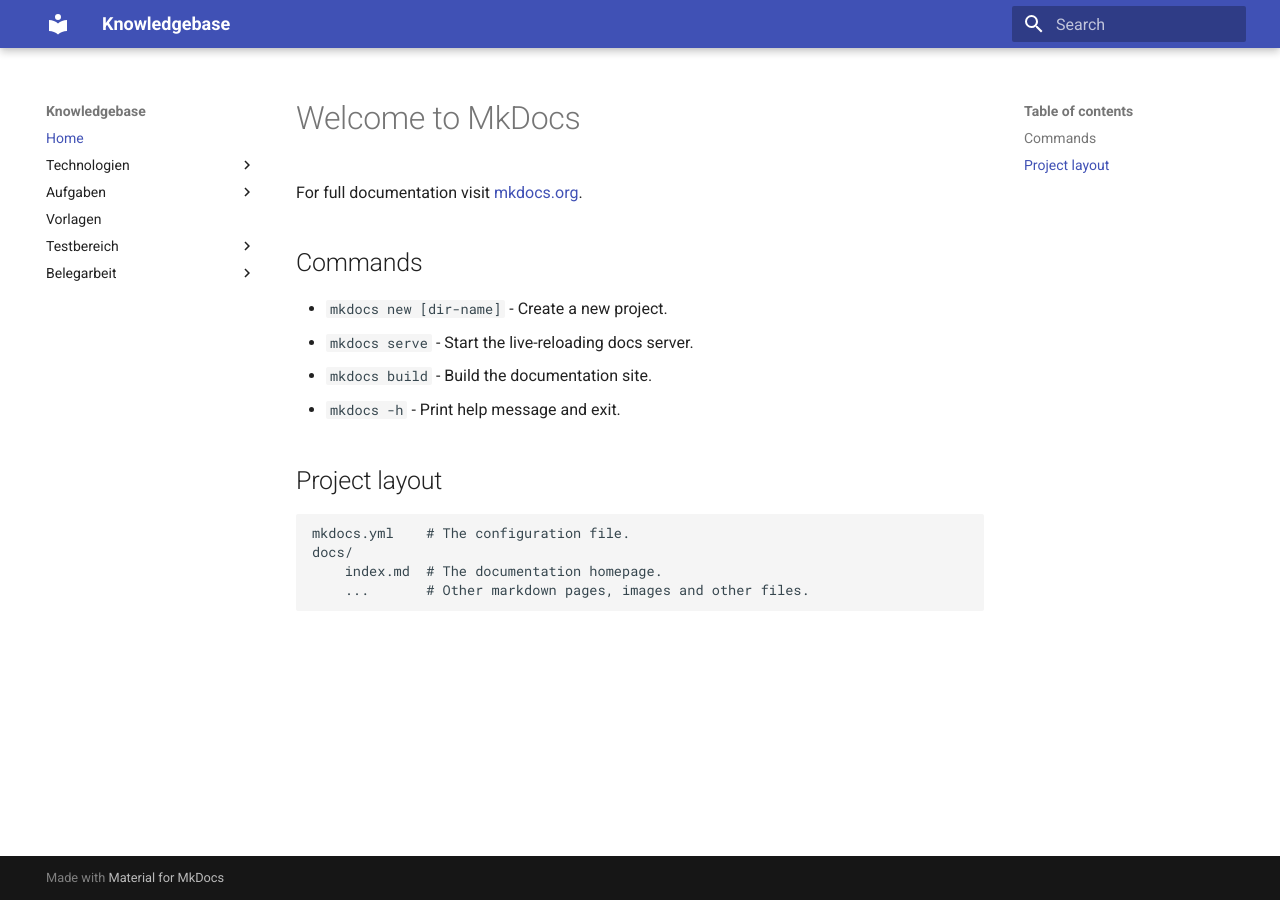
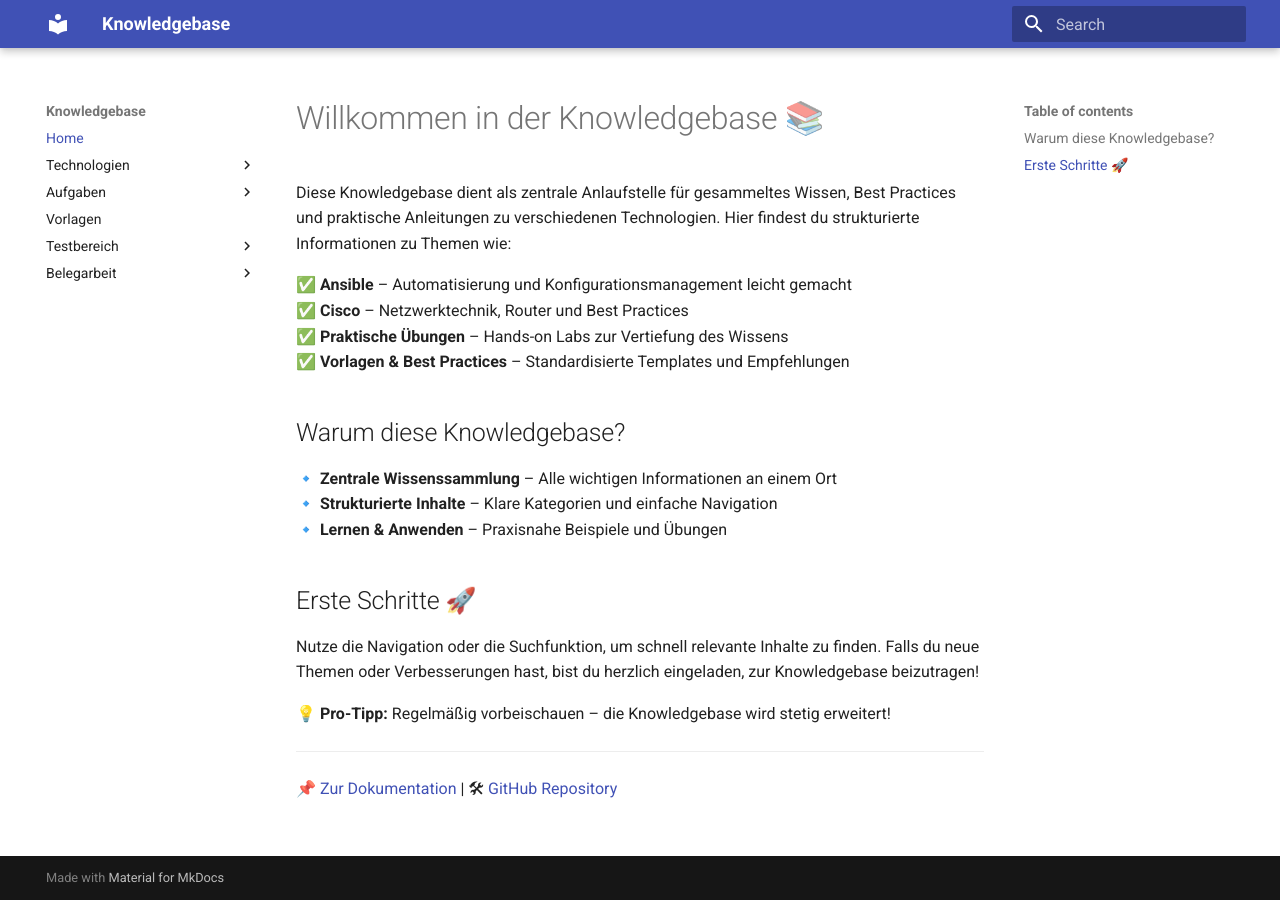
Before and after one commit to road2Goat31/obsidian-wiki, an MkDocs documentation site: the page built from docs/index.md, in a window 1280 px wide. Built offline with MkDocs 1.6.1 and Material for MkDocs 9.7.7, drawn with Linux system fonts in a browser that asks for light colours.

Commit message:
index Datei angepasst

```diff
--- a/docs/index.md
+++ b/docs/index.md
@@ -1,17 +1,22 @@
-# Welcome to MkDocs
+# Willkommen in der Knowledgebase 📚
 
-For full documentation visit [mkdocs.org](https://www.mkdocs.org).
+Diese Knowledgebase dient als zentrale Anlaufstelle für gesammeltes Wissen, Best Practices und praktische Anleitungen zu verschiedenen Technologien. Hier findest du strukturierte Informationen zu Themen wie:
 
-## Commands
+✅ **Ansible** – Automatisierung und Konfigurationsmanagement leicht gemacht
+✅ **Cisco** – Netzwerktechnik, Router und Best Practices
+✅ **Praktische Übungen** – Hands-on Labs zur Vertiefung des Wissens
+✅ **Vorlagen & Best Practices** – Standardisierte Templates und Empfehlungen
 
-* `mkdocs new [dir-name]` - Create a new project.
-* `mkdocs serve` - Start the live-reloading docs server.
-* `mkdocs build` - Build the documentation site.
-* `mkdocs -h` - Print help message and exit.
+## Warum diese Knowledgebase?
+🔹 **Zentrale Wissenssammlung** – Alle wichtigen Informationen an einem Ort
+🔹 **Strukturierte Inhalte** – Klare Kategorien und einfache Navigation
+🔹 **Lernen & Anwenden** – Praxisnahe Beispiele und Übungen
 
-## Project layout
+## Erste Schritte 🚀
+Nutze die Navigation oder die Suchfunktion, um schnell relevante Inhalte zu finden. Falls du neue Themen oder Verbesserungen hast, bist du herzlich eingeladen, zur Knowledgebase beizutragen!
 
-    mkdocs.yml    # The configuration file.
-    docs/
-        index.md  # The documentation homepage.
-        ...       # Other markdown pages, images and other files.
+💡 **Pro-Tipp:** Regelmäßig vorbeischauen – die Knowledgebase wird stetig erweitert!
+
+---
+
+📌 [Zur Dokumentation](./docs/) | 🛠 [GitHub Repository](https://github.com/road2Goat31/obsidian-wiki)
```
Also changed, not shown: docs/Knowledgebase/.obsidian/workspace.json.
